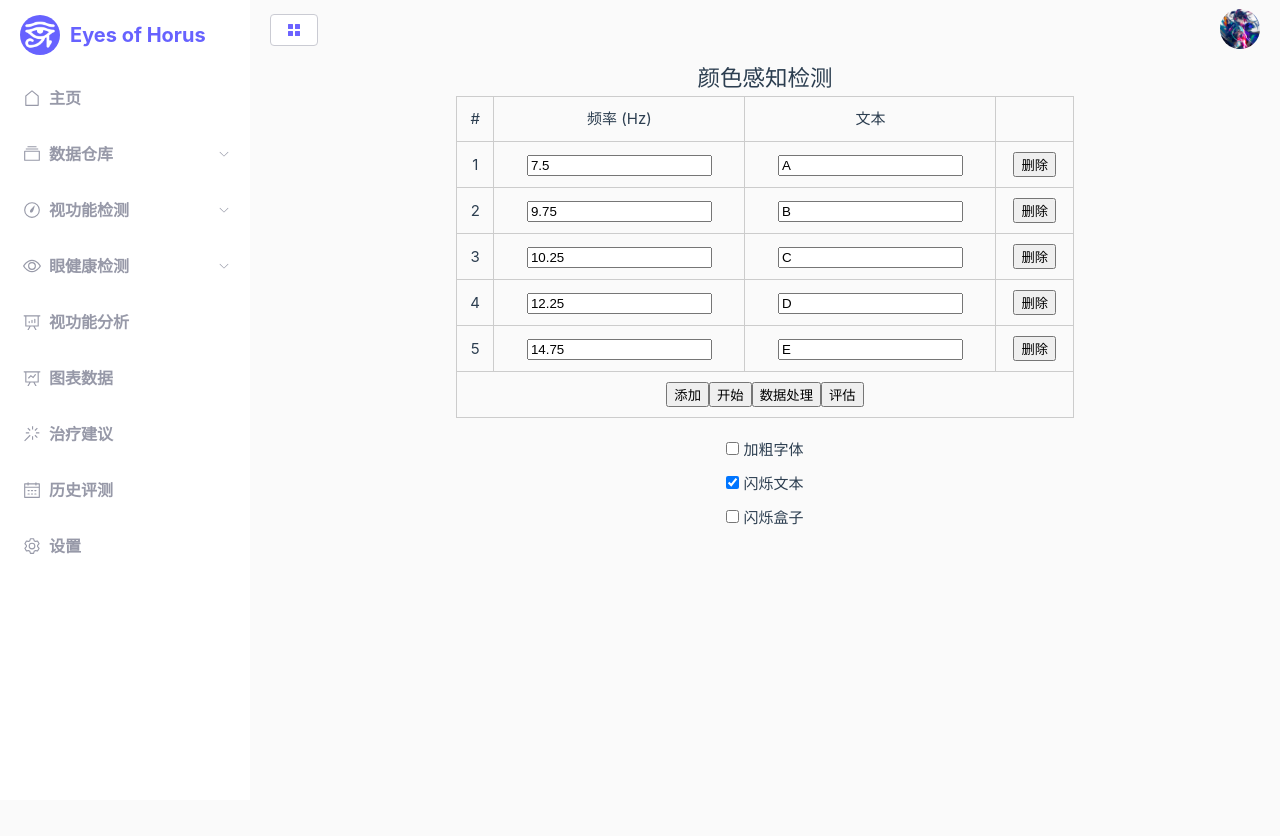
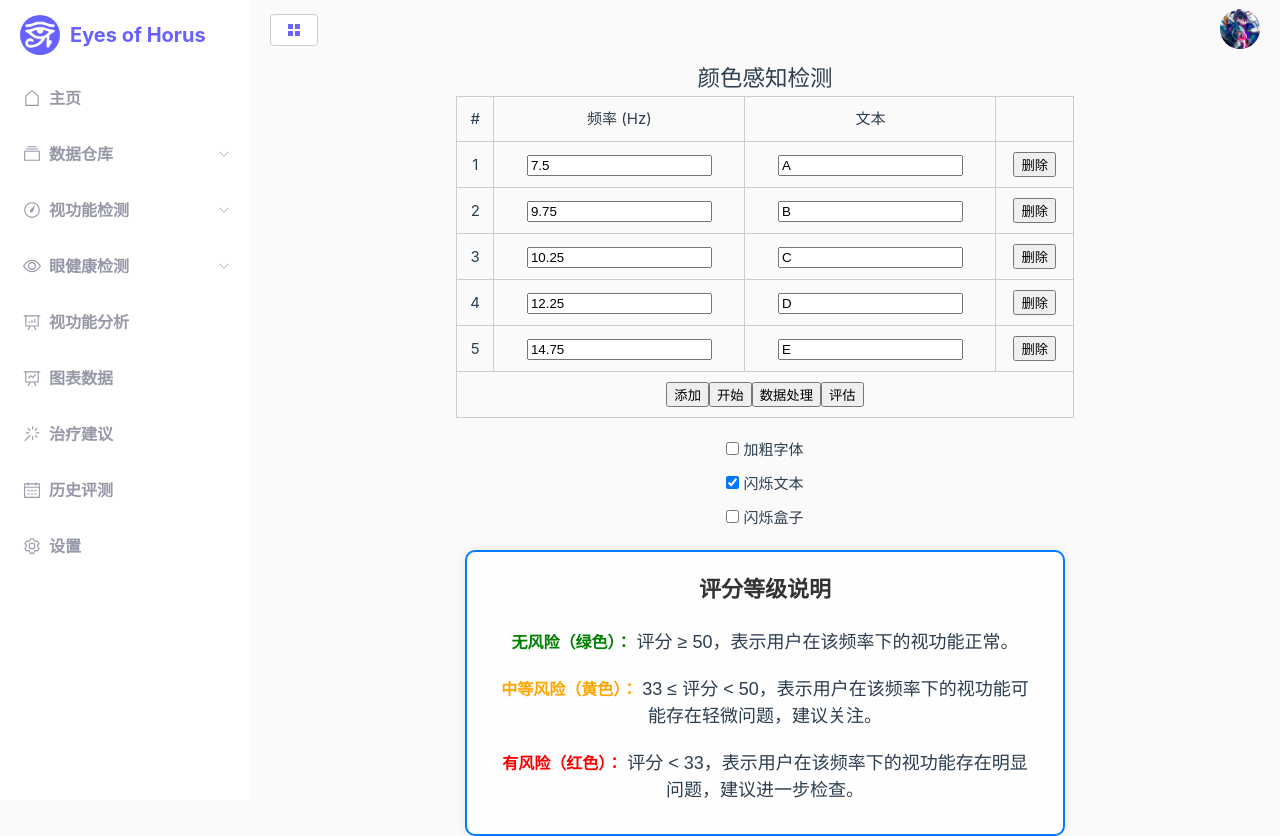
Before and after one commit to Yakraii/Rainbow-SSVEP, a Vue app in the folder SSVEP-WDBE/: page /VisualDetection/ColorPerception in a window 1280 px wide. Before the commit the page ends 800 px from the top, so only its background shows below. Built offline with nearby package versions, Linux system fonts and the light colour scheme.

Commit message:
新增评分介绍以及分析部分

```diff
--- a/SSVEP-WDBE/src/views/ColorPerception.vue
+++ b/SSVEP-WDBE/src/views/ColorPerception.vue
@@ -1,4 +1,3 @@
-
 <template>
   <div class="Detect">
     <!-- 设置页面 -->
@@ -20,12 +19,7 @@
               <tr v-for="(box, index) in boxes" :key="index">
                 <td>{{ index + 1 }}</td>
                 <td>
-                  <input
-                    type="number"
-                    v-model="box.frequency"
-                    placeholder="频率"
-                    step="0.01"
-                  />
+                  <input type="number" v-model="box.frequency" placeholder="频率" step="0.01" />
                 </td>
                 <td>
                   <input type="text" v-model="box.text" placeholder="文本" />
@@ -60,6 +54,15 @@
             <input type="checkbox" v-model="flickerBoxes" /> 闪烁盒子
           </label>
         </div>
+
+        <div class="score-explanation">
+          <h3>评分等级说明</h3>
+          <p><span style="color: green; font-weight: bold;">无风险（绿色）：</span> 评分 ≥ 50，表示用户在该频率下的视功能正常。</p>
+          <p><span style="color: orange; font-weight: bold;">中等风险（黄色）：</span> 33 ≤ 评分 &lt;
+            50，表示用户在该频率下的视功能可能存在轻微问题，建议关注。</p>
+          <p><span style="color: red; font-weight: bold;">有风险（红色）：</span> 评分 &lt; 33，表示用户在该频率下的视功能存在明显问题，建议进一步检查。</p>
+        </div>
+
       </form>
 
       <!-- 评估结果展示 -->
@@ -69,18 +72,28 @@
       </div>
     </div>
 
+    <!-- 评分结果解释 -->
+    <div v-if="finalScore !== null" class="score-explanation">
+      <h3>评估结果</h3>
+      <p :class="scoreClass">
+        您的评分为 <strong>{{ finalScore }}</strong>，属于
+        <span v-if="finalScore >= 50" class="green-text">无风险（绿色）</span>
+        <span v-else-if="finalScore >= 33" class="yellow-text">中等风险（黄色）</span>
+        <span v-else class="red-text">有风险（红色）</span> 等级。
+      </p>
+      <p>{{ scoreAdvice }}</p>
+    </div>
+
+
     <!-- 刺激页面 -->
     <div class="stim-page" v-if="isRunning" @click="stopRun">
       <div class="fullscreen">
-        <div
-          class="stimulus"
-          :style="{
-            fontWeight: boldFont ? 'bold' : 'normal',
-            fontSize: `${fontSize}px`,
-            backgroundColor: flickerBoxes ? (currentBox?.isBlack ? 'black' : 'white') : 'black',
-            color: flickerTexts ? (currentBox?.isBlack ? 'black' : 'white') : 'white',
-          }"
-        >
+        <div class="stimulus" :style="{
+          fontWeight: boldFont ? 'bold' : 'normal',
+          fontSize: `${fontSize}px`,
+          backgroundColor: flickerBoxes ? (currentBox?.isBlack ? 'black' : 'white') : 'black',
+          color: flickerTexts ? (currentBox?.isBlack ? 'black' : 'white') : 'white',
+        }">
           {{ currentBox?.text }}
         </div>
       </div>
@@ -99,6 +112,23 @@ const intervals = ref([]);
 const activeIndex = ref(-1);
 const currentBox = ref(null);
 const showResults = ref(false);
+const finalScore = ref(null);
+
+// 计算评分等级
+const scoreClass = computed(() => {
+  if (finalScore.value === null) return "";
+  if (finalScore.value >= 50) return "green-text";
+  if (finalScore.value >= 33) return "yellow-text";
+  return "red-text";
+});
+
+// 计算建议内容
+const scoreAdvice = computed(() => {
+  if (finalScore.value === null) return "请完成测试以查看您的评估结果。";
+  if (finalScore.value >= 50) return "您的视觉功能良好，无需担忧。";
+  if (finalScore.value >= 33) return "建议适当关注，避免长时间高频视觉刺激。";
+  return "建议尽快进行专业检查，以确保视功能健康。";
+});
 
 let gaugeChart = null;
 let barChart = null;
@@ -323,6 +353,39 @@ const processData = async () => {
   }
 };
 
+// const classifyData = async () => {
+//   fileName.value = 'All';
+//   if (!fileName.value) {
+//     console.error("文件名为空，无法评估");
+//     return;
+//   }
+
+//   try {
+//     const response = await axios.post("http://127.0.0.1:5000/classify", {
+//       file_name: fileName.value,
+//     });
+
+//     if (response.status === 200) {
+//       const result = response.data;
+//       console.log("评估成功:", result);
+
+//       // 初始化并显示图表
+//       showResults.value = true;
+//       await nextTick();
+//       initCharts();
+
+//       // 从结果中提取数据
+//       const accuracy = result.final_valid_acc_list[0]; // 取第一个受试者的准确率
+//       const scores = result.average_scores; // 直接使用average_scores，已经是百分比形式
+
+//       updateCharts(accuracy, scores);
+//     } else {
+//       console.error("评估失败:", response.data);
+//     }
+//   } catch (error) {
+//     console.error("评估请求错误:", error);
+//   }
+// };
 const classifyData = async () => {
   fileName.value = 'All';
   if (!fileName.value) {
@@ -338,6 +401,10 @@ const classifyData = async () => {
     if (response.status === 200) {
       const result = response.data;
       console.log("评估成功:", result);
+
+      // 提取评分数据（假设后端返回 `final_valid_acc_list` 作为评分）
+      finalScore.value = result.final_valid_acc_list[0] * 100; // 乘100转换为百分制
+      console.log("最终得分:", finalScore.value);
 
       // 初始化并显示图表
       showResults.value = true;
@@ -471,4 +538,69 @@ td {
   width: 500px;
   height: 400px;
 }
+
+.score-explanation {
+  display: flex;
+  flex-direction: column;
+  align-items: center;
+  /* 左右居中 */
+  text-align: center;
+  font-size: 18px;
+  font-family: "Arial", sans-serif;
+  background: rgba(255, 255, 255, 0.9);
+  padding: 20px 30px;
+  border-radius: 10px;
+  border: 2px solid #007bff;
+  box-shadow: 0px 0px 10px rgba(0, 0, 0, 0.1);
+  max-width: 600px;
+  margin: 20px auto 0;
+  /* 上方间距 20px，自动水平居中 */
+}
+
+.score-explanation h3 {
+  font-size: 22px;
+  font-weight: bold;
+  margin-bottom: 12px;
+  color: #333;
+}
+
+.score-explanation p {
+  margin: 10px 0;
+  font-weight: 500;
+  line-height: 1.5;
+}
+
+.green-text {
+  color: #008000;
+  font-weight: bold;
+  font-size: 20px;
+}
+
+.yellow-text {
+  color: #FFA500;
+  font-weight: bold;
+  font-size: 20px;
+}
+
+.red-text {
+  color: #FF0000;
+  font-weight: bold;
+  font-size: 20px;
+}
+
+.score-explanation {
+  display: flex;
+  flex-direction: column;
+  align-items: center;
+  text-align: center;
+  font-size: 18px;
+  background: rgba(255, 255, 255, 0.9);
+  padding: 20px 30px;
+  border-radius: 10px;
+  border: 2px solid #007bff;
+  box-shadow: 0px 0px 10px rgba(0, 0, 0, 0.1);
+  max-width: 600px;
+  margin: 20px auto 0;
+}
+
 </style>
```
Also changed, not shown: 1 other file (tests, documents, lock files or other folders).
